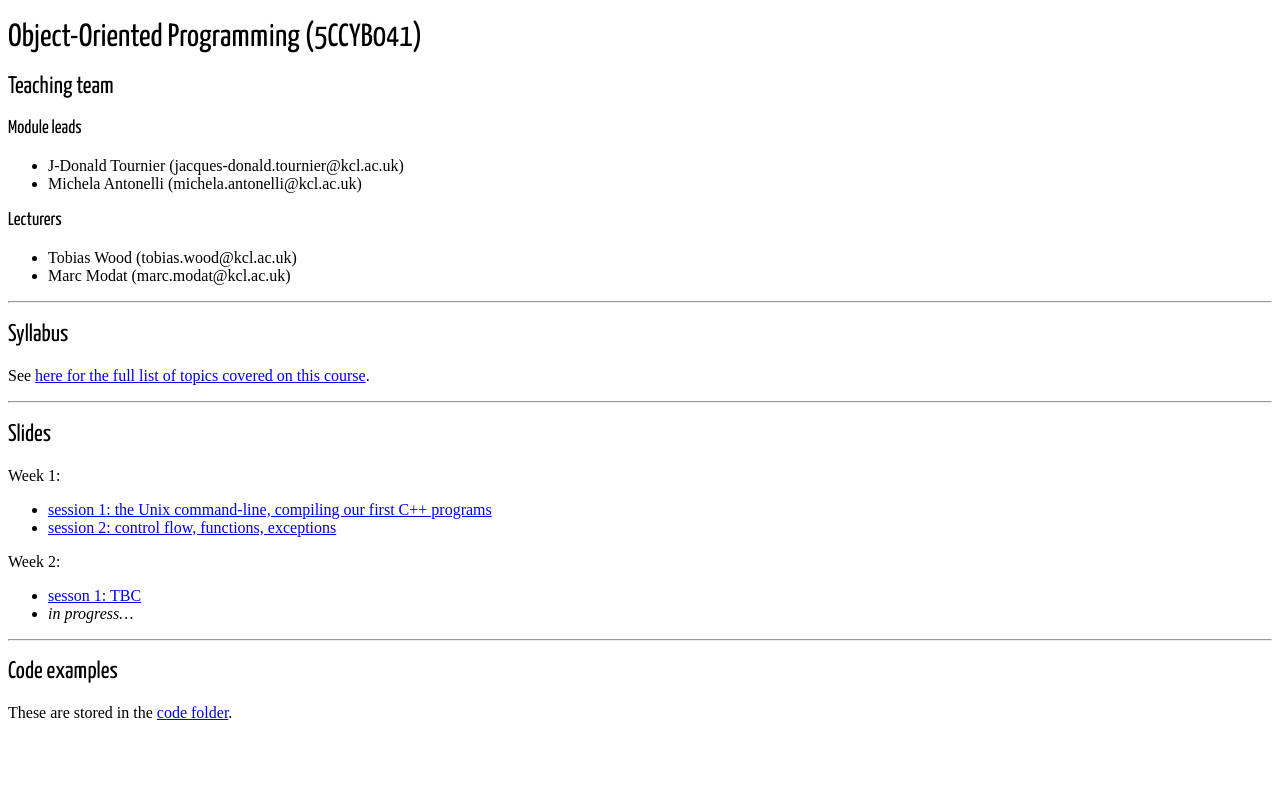
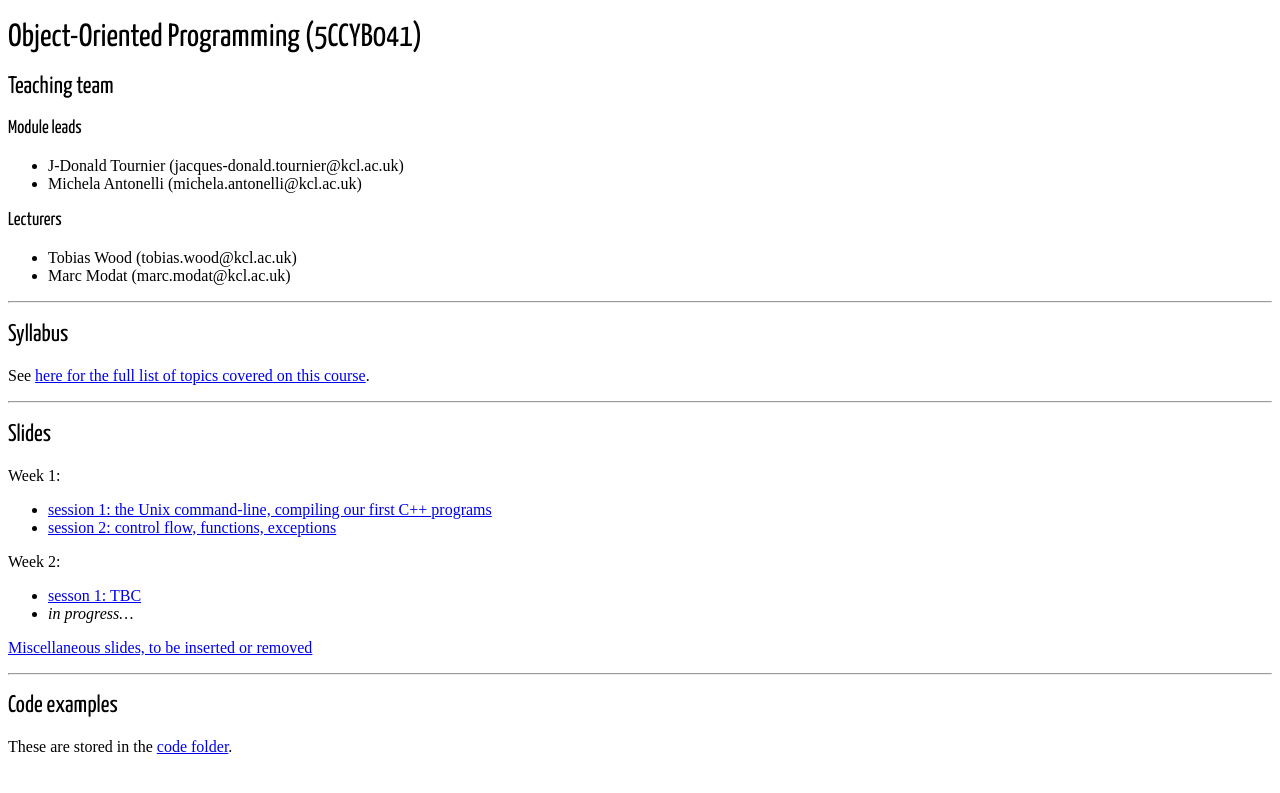
Before and after one commit to KCL-BMEIS/OOP, a Jekyll site: the page built from index.md, in a window 1280 px wide. Shown: the top 793 px of the page. Built offline with Jekyll 4.4.1, drawn with Linux system fonts in a browser that asks for light colours; some web fonts are replaced.

Commit message:
Update index.md

```diff
--- a/index.md
+++ b/index.md
@@ -35,6 +35,8 @@ Week 2:
 - [sesson 1: TBC](https://kcl-bmeis.github.io/OOP/week2A)
 - _in progress..._
 
+[Miscellaneous slides, to be inserted or removed](https://kcl-bmeis.github.io/OOP/misc)
+
 ---
 
 ## Code examples
```
